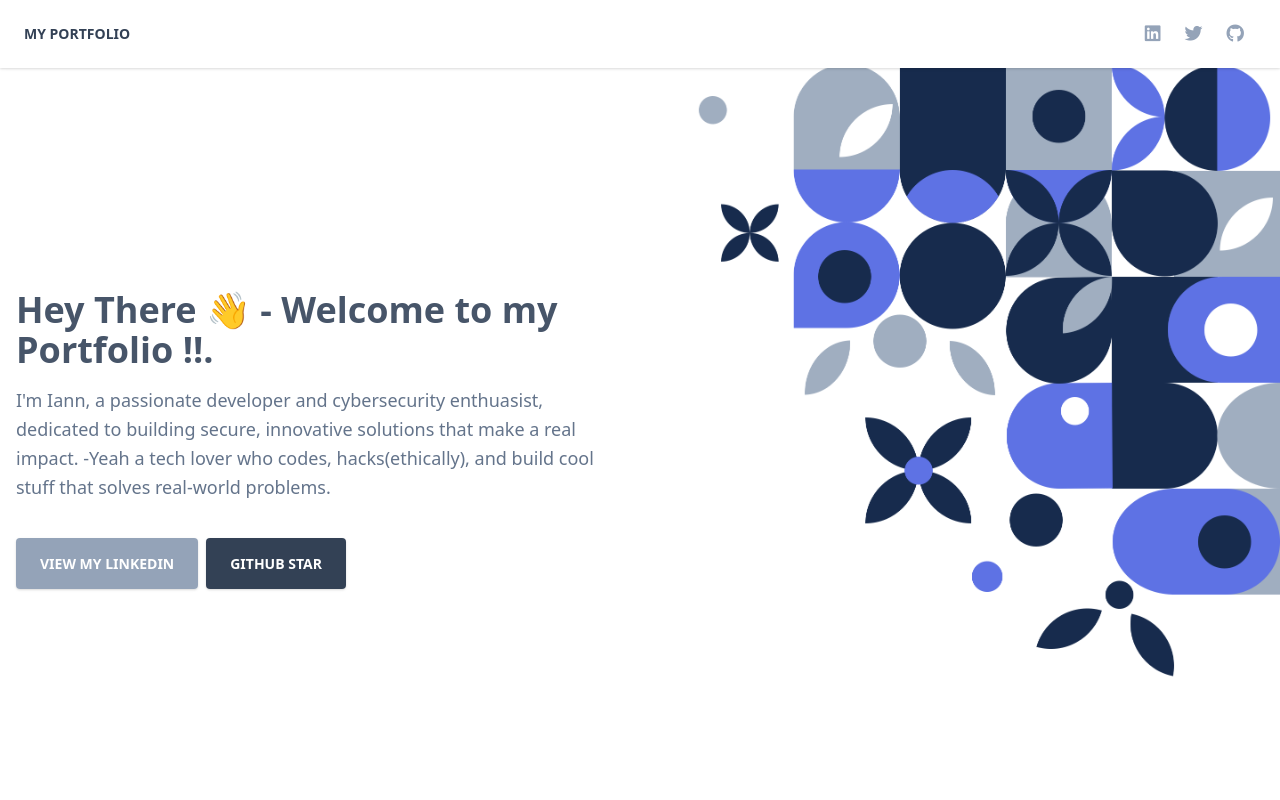
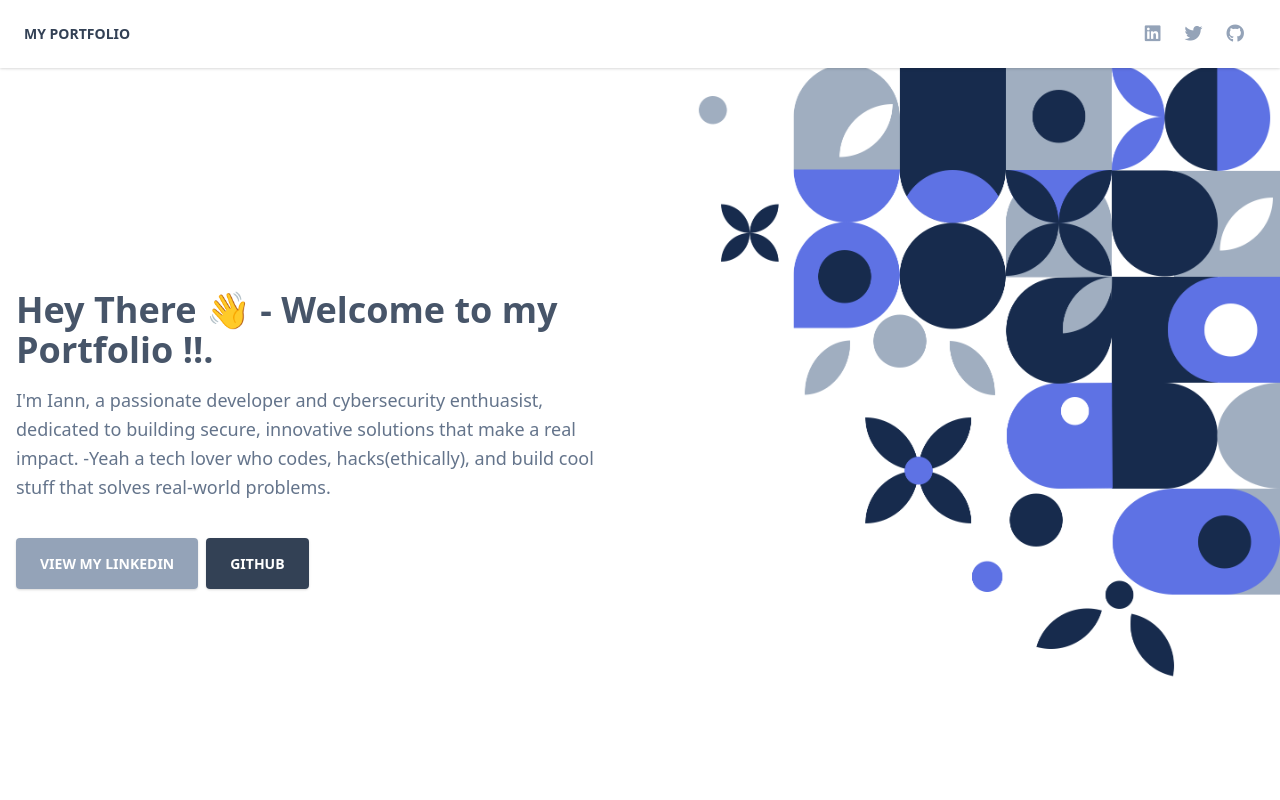
Before and after one commit to ianmuriuki/portfolio, a Next.js app: page / in a window 1280 px wide. Shown: the top 800 px of the page. Built offline with nearby package versions, Linux system fonts and the light colour scheme.

Commit message:
Update index.js

```diff
--- a/pages/index.js
+++ b/pages/index.js
@@ -34,7 +34,7 @@ export default function Index() {
                   className="github-star ml-1 text-white font-bold px-6 py-4 rounded outline-none focus:outline-none mr-1 mb-1 bg-blueGray-700 active:bg-blueGray-600 uppercase text-sm shadow hover:shadow-lg"
                   target="_blank"
                 >
-                  Github Star
+                  Github
                 </a>
               </div>
             </div>
```
